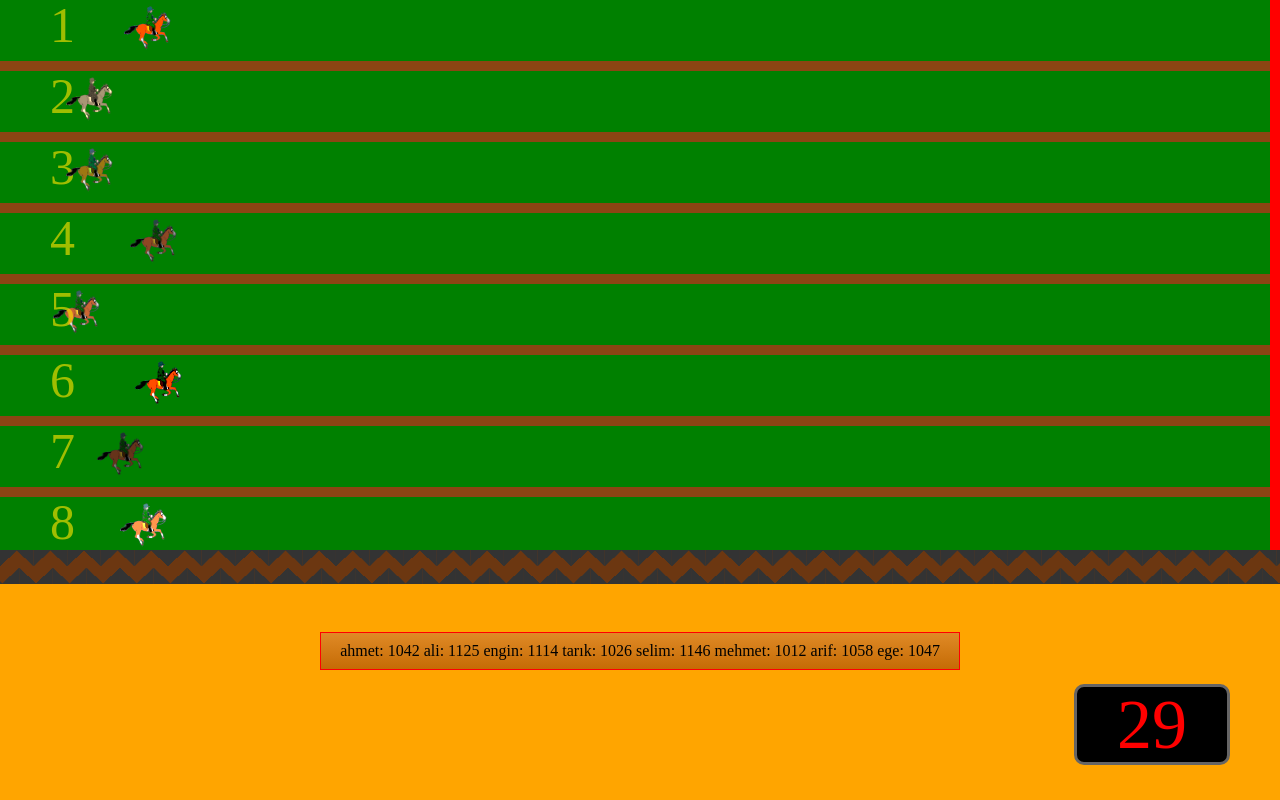
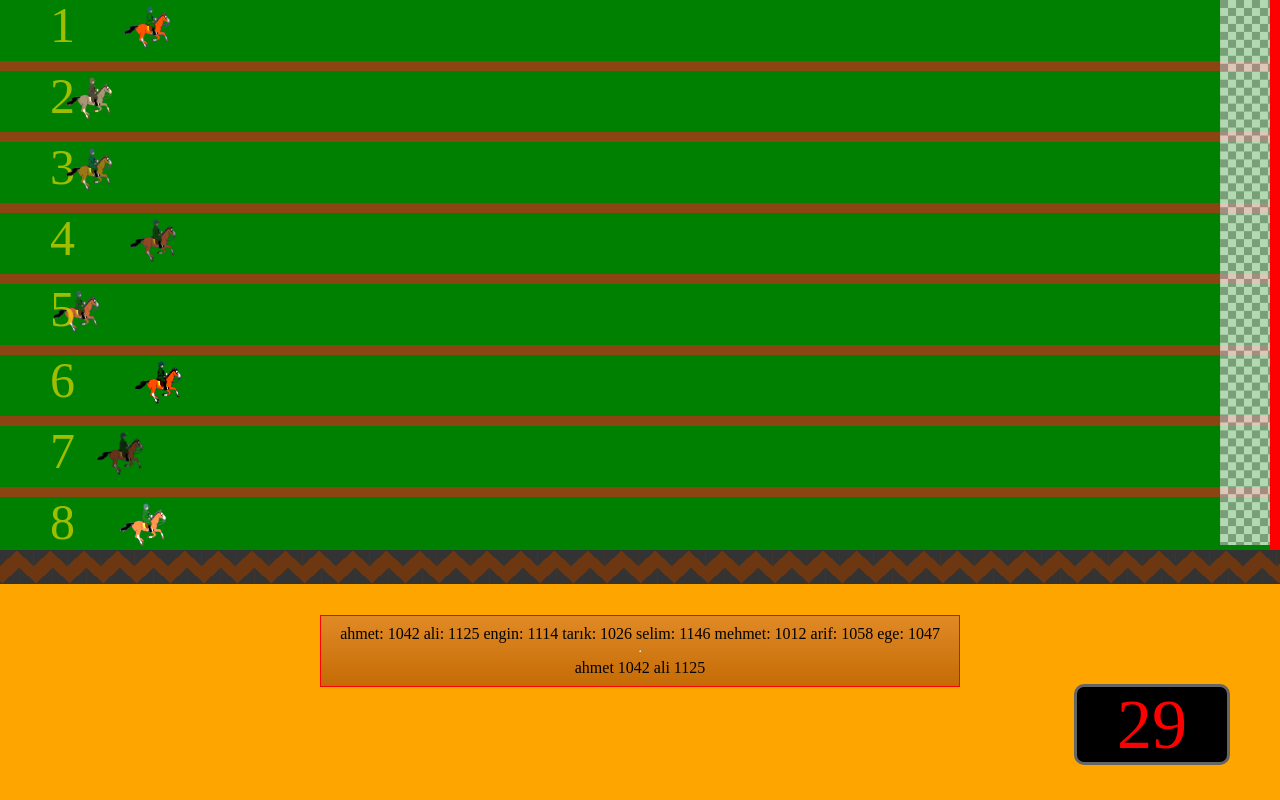
Before and after one commit to enqinsel/horse-racing, a Vue app: page / in a window 1280 px wide. Both pictures are taken after a click on the button "Start". Built offline with nearby package versions, Linux system fonts and the light colour scheme.

Commit message:
some trials

```diff
--- a/src/components/Horse.vue
+++ b/src/components/Horse.vue
@@ -54,6 +54,8 @@ function restartHandler() {
   location.reload(true);
 }
 
+
+
 const horseOneroad = ref();
 const horseTworoad = ref();
 const horseThreeroad = ref();
@@ -63,9 +65,12 @@ const horseSixroad = ref();
 const horseSevenroad = ref();
 const horseEightroad = ref();
 
+const array = ref([horseOneroad,horseTworoad])
+const test = ref(array.value.sort())
+
 const horseFunk = function () {
-  myFunk(rdn1, finish, marginLeft, "ahmet", horseOneroad);
-  myFunk(rdn2, finish2, marginLeft2, "ali", horseTworoad);
+  myFunk(rdn1, finish, marginLeft, "ahmet", array.value[0]);
+  myFunk(rdn2, finish2, marginLeft2, "ali", array.value[1]);
   myFunk(rdn3, finish3, marginLeft3, "engin", horseThreeroad);
   myFunk(rdn4, finish4, marginLeft4, "tarik", horseFourroad);
   myFunk(rdn5, finish5, marginLeft5, "selim", horseFiveroad);
@@ -89,7 +94,7 @@ function myFunk(rdn, fin, margin, name, road) {
         setTimeout(function isShow() {
           show.value = true;
           showSecond.value = false;
-          // showRoad.value = false;
+          showRoad.value = false;
         }, 2000);
       }
       margin.value = fin.value.offsetLeft - 50;
@@ -190,6 +195,7 @@ function countDown() {
       <p class="lane">8</p>
     </div>
     <hr class="barrier" />
+    <img class="finishFlag" src="../../public/finish.svg">
     <div v-if="showRoad" class="road">
       ahmet: {{ horseOneroad }}
       ali: {{ horseTworoad }}
@@ -199,6 +205,8 @@ function countDown() {
       mehmet: {{ horseSixroad }}
       arif: {{ horseSevenroad }}
       ege: {{ horseEightroad }}
+      <hr>
+      ahmet {{test[0]}} ali {{test[1]}}
     </div>
     <div v-if="show" class="result">
       <div class="mask"></div>
@@ -227,6 +235,15 @@ function countDown() {
 </template>
 
 <style scoped>
+
+.finishFlag{
+  width:50px;
+  height:545px;
+  position:fixed;
+  top:0px;
+  right: 10px;
+  opacity: 0.7;
+}
 .lane {
   display: inline;
   font-size: 50px;
```
Also changed, not shown: public/finish.svg (added).
